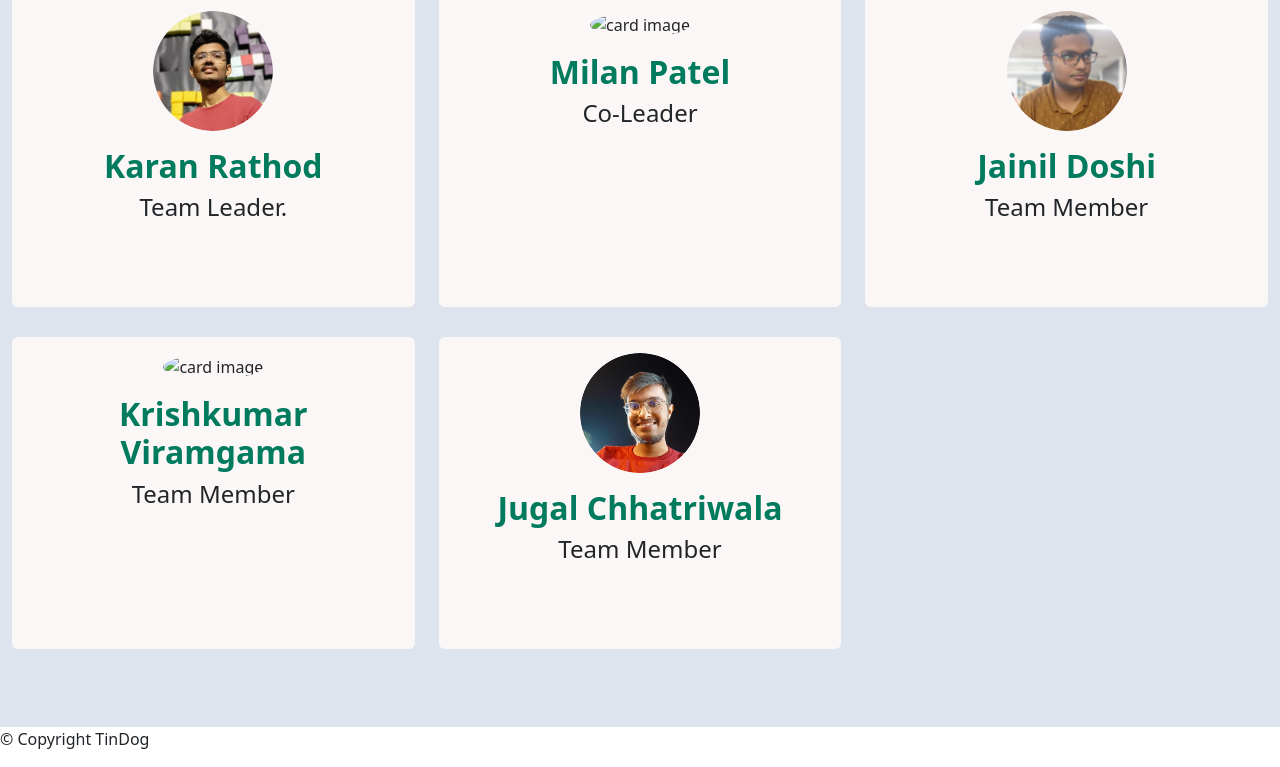
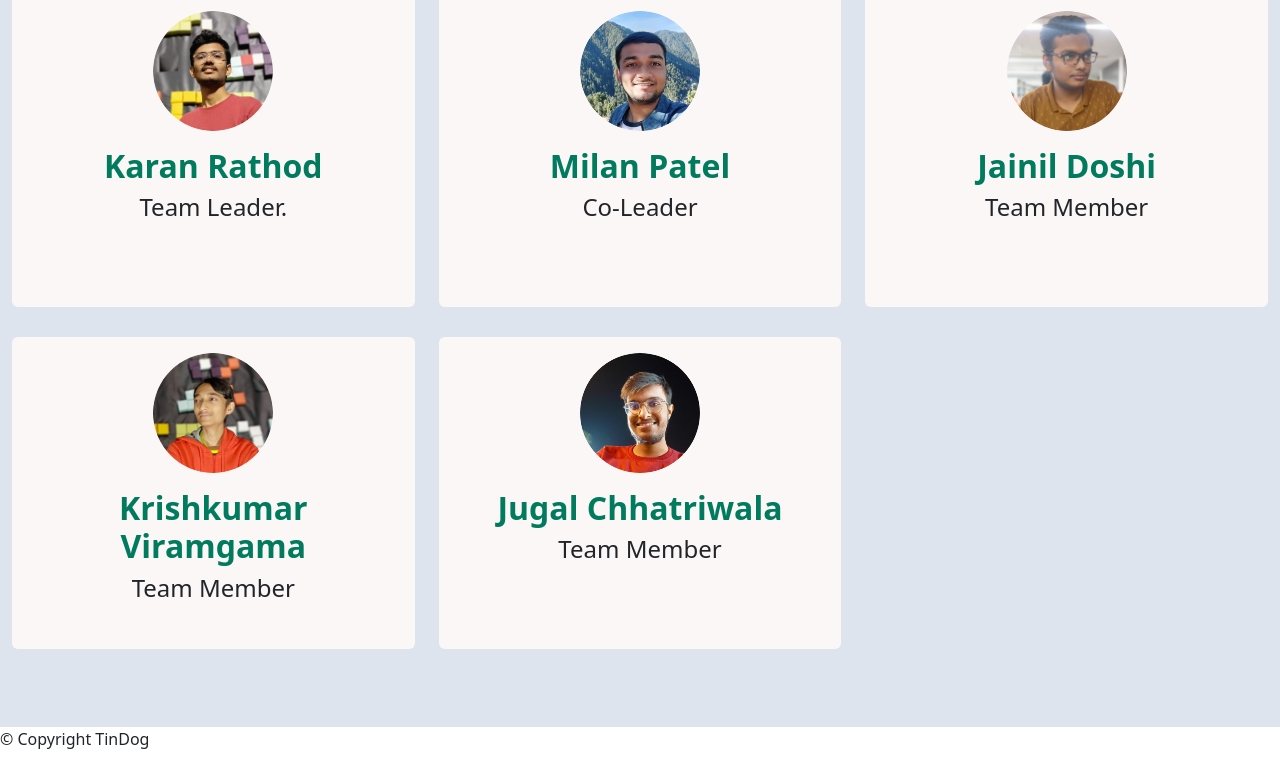
Before and after one commit to CoderThe-Jugal/About-Us_OS-1, a plain HTML site: page index.html in a window 1280 px wide. Shown: the part 153-920 px from the top of the page. Drawn offline with nearby package versions, Linux system fonts and the light colour scheme; a web font is replaced by a local one.

Commit message:
Update index.html

```diff
--- a/index.html
+++ b/index.html
@@ -97,7 +97,7 @@
 							<div class="frontside">
 								<div class="card">
 									<div class="card-body text-center">
-										<p><img class=" img-fluid" src="Images/milan_edited1.png" alt="card image"></p>
+										<p><img class=" img-fluid" src="Images/milan-edited1.png" alt="card image"></p>
 										<h2 class="card-title">Milan Patel</h2>
 										<h4 class="card-text">Co-Leader</h4>
 
@@ -199,7 +199,7 @@
 							<div class="frontside">
 								<div class="card">
 									<div class="card-body text-center">
-										<p><img class=" img-fluid" src="Images/krish_edited1.png" alt="card image"></p>
+										<p><img class=" img-fluid" src="Images/krish-edited1.png" alt="card image"></p>
 										<h2 class="card-title">Krishkumar Viramgama</h2>
 										<h4 class="card-text">Team Member</h4>
 
```
